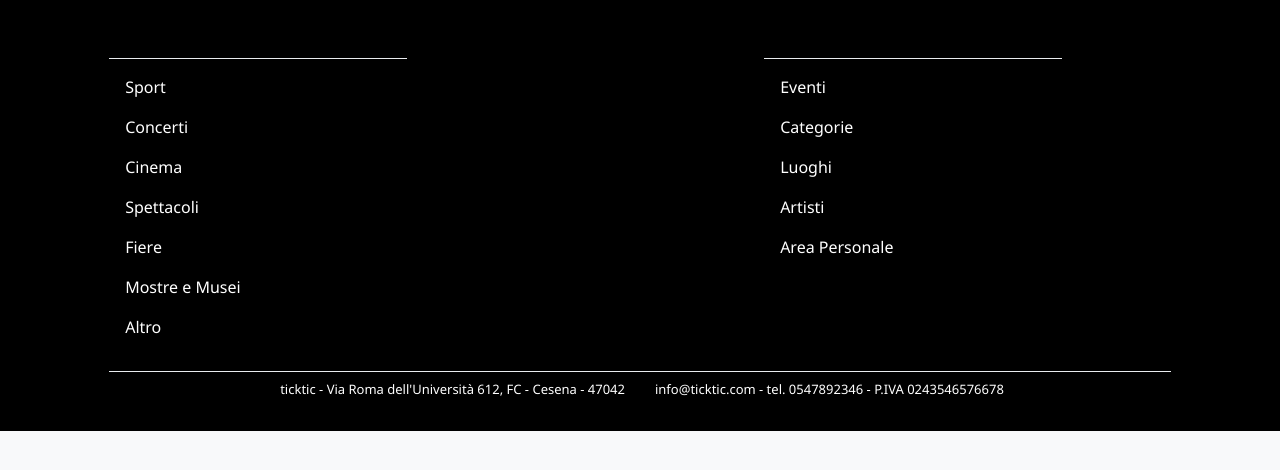
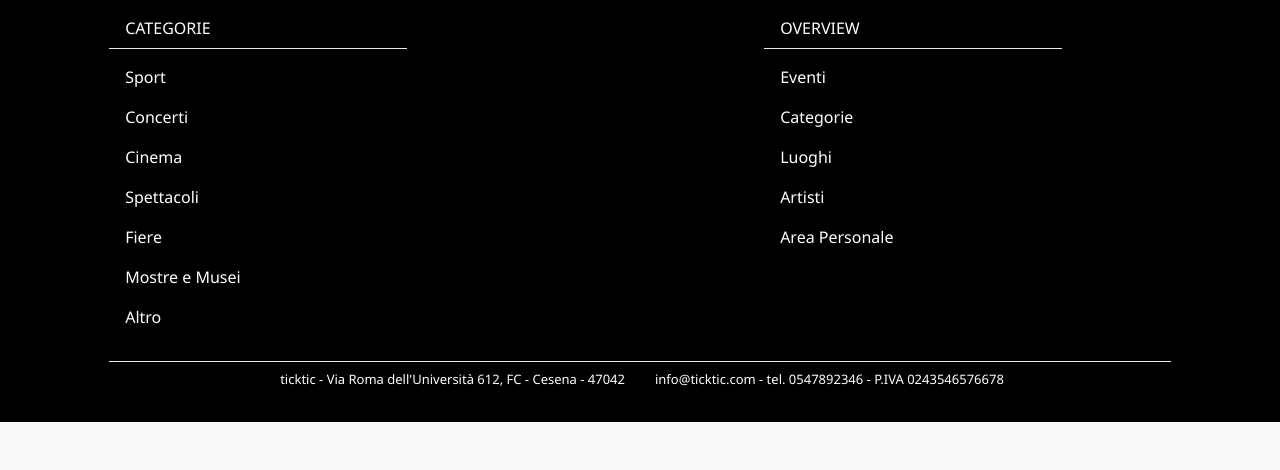
Before and after one commit to alessandrolombardini/Ticktic, a PHP site: page /index.php in a window 1280 px wide. Shown: the part 108-578 px from the top of the page. Run offline with PHP 8.4, Linux system fonts and the light colour scheme.

Commit message:
sistemato collegamento con css e problema collisione main/footer

```diff
--- a/Sito/template/base.php
+++ b/Sito/template/base.php
@@ -11,7 +11,7 @@
         <script src="https://stackpath.bootstrapcdn.com/bootstrap/4.4.1/js/bootstrap.min.js" integrity="sha384-wfSDF2E50Y2D1uUdj0O3uMBJnjuUD4Ih7YwaYd1iqfktj0Uod8GCExl3Og8ifwB6" crossorigin="anonymous"></script>
         <link rel="stylesheet" href="https://stackpath.bootstrapcdn.com/bootstrap/4.4.1/css/bootstrap.min.css" integrity="sha384-Vkoo8x4CGsO3+Hhxv8T/Q5PaXtkKtu6ug5TOeNV6gBiFeWPGFN9MuhOf23Q9Ifjh" crossorigin="anonymous"/>
         <link rel="stylesheet" href="https://cdnjs.cloudflare.com/ajax/libs/font-awesome/4.7.0/css/font-awesome.min.css" />
-        <link rel="stylesheet" href="./css/style.css" />
+        <link rel="stylesheet" type="text/css" href="./css/style.css" />
 
         <title>TickTick</title>
   </head>
@@ -82,7 +82,7 @@
                         <div class="col-1"></div>
                         <div class="col-3">
                             <nav class="nav flex-column">
-                                <h3 class="pl-3 mb-0 pb-0">CATEGORIE</h3>
+                                <p class="pl-3 mb-0 pb-0">CATEGORIE</p>
                                 <div class="dropdown-divider"></div>
                                 <a class="nav-link" href="#">Sport</a>
                                 <a class="nav-link" href="#">Concerti</a>
@@ -97,7 +97,7 @@
                         <div class="col-1"></div>
                         <div class="col-3">
                             <nav class="nav flex-column">
-                                <h3 class="pl-3 mb-0 pb-0"> OVERVIEW </h3>
+                                <p class="pl-3 mb-0 pb-0"> OVERVIEW </p>
                                 <div class="dropdown-divider"></div>
                                 <a class="nav-link" href="#">Eventi</a>
                                 <a class="nav-link" href="#">Categorie</a>
--- a/Sito/template/login_content.php
+++ b/Sito/template/login_content.php
@@ -18,7 +18,7 @@
                         <label class="col-4">o</label>
                     </div>
                     <div class="form-group text-center">
-                        <a href="#" class="col-4">Registrati</label>
+                        <a href="#" class="col-4">Registrati</a>
                     </div>
                 </form>
         </div>
```
Also changed, not shown: 1 other file.
